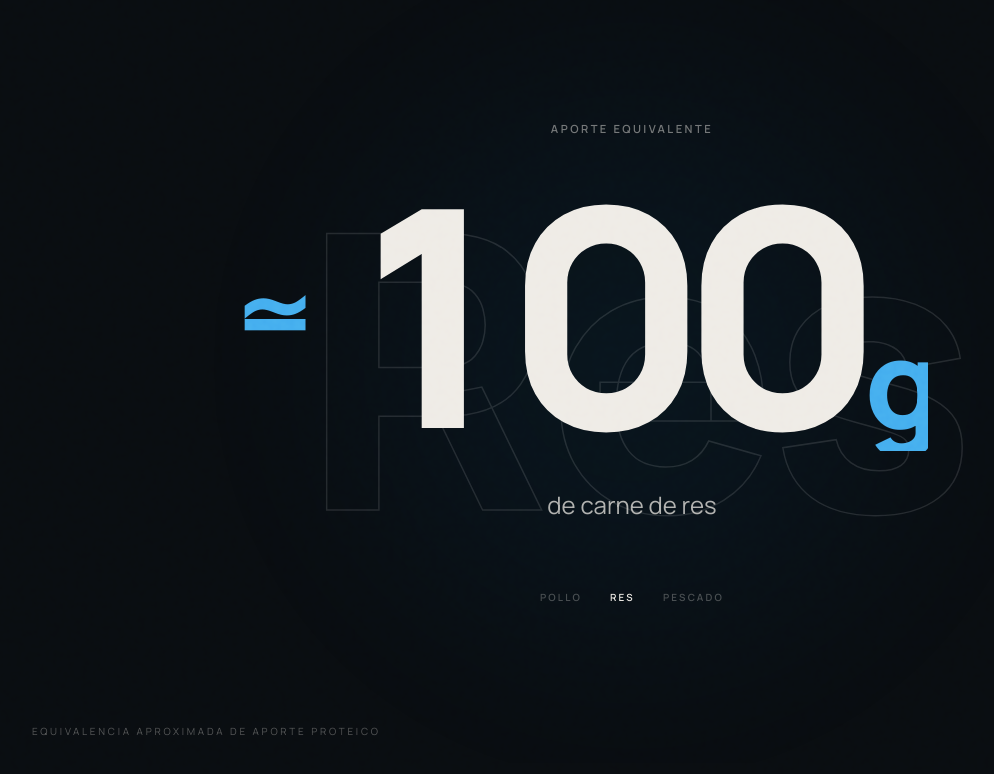
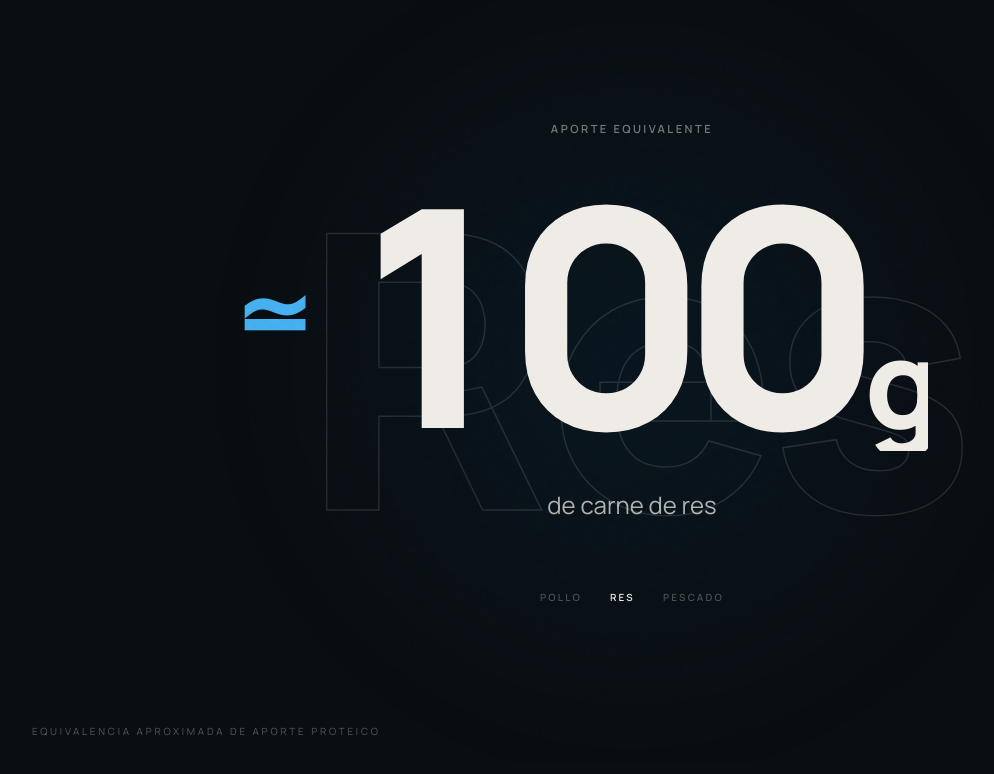
Before and after one commit to Kelly111992/landing-page-2, a Next.js app: page / in a window 1280 px wide. Shown: the part 4814-5588 px from the top of the page, without its empty margins (8-1002 px from the left). Built offline with nearby package versions, Linux system fonts and the light colour scheme.

Commit message:
style(equivalencias): la "g" del 20 y del 100 en blanco
Co-Authored-By: Claude Fable 5 <noreply@anthropic.com>

```diff
--- a/app/components/ProteinEquivalences.tsx
+++ b/app/components/ProteinEquivalences.tsx
@@ -91,9 +91,9 @@ export default function ProteinEquivalences() {
                 lineHeight: 0.85,
               }}
             >
-              20<span className="text-h2pro-glow text-[0.4em]">g</span>
+              20<span className="text-paper text-[0.4em]">g</span>
               <span className="text-paper/45 text-[0.32em] mx-[0.5em]">≃</span>
-              100<span className="text-h2pro-glow text-[0.4em]">g</span>
+              100<span className="text-paper text-[0.4em]">g</span>
             </span>
             <p className="mt-8 text-paper/65 text-[1rem] md:text-[1.1rem]">
               de proteína real, el aporte de 100 g de pechuga de pollo, carne
@@ -212,7 +212,7 @@ export default function ProteinEquivalences() {
                     >
                       <motion.span>{numText}</motion.span>
                       <span
-                        className="text-h2pro-glow"
+                        className="text-paper"
                         style={{ fontSize: "0.4em" }}
                       >
                         g
```
